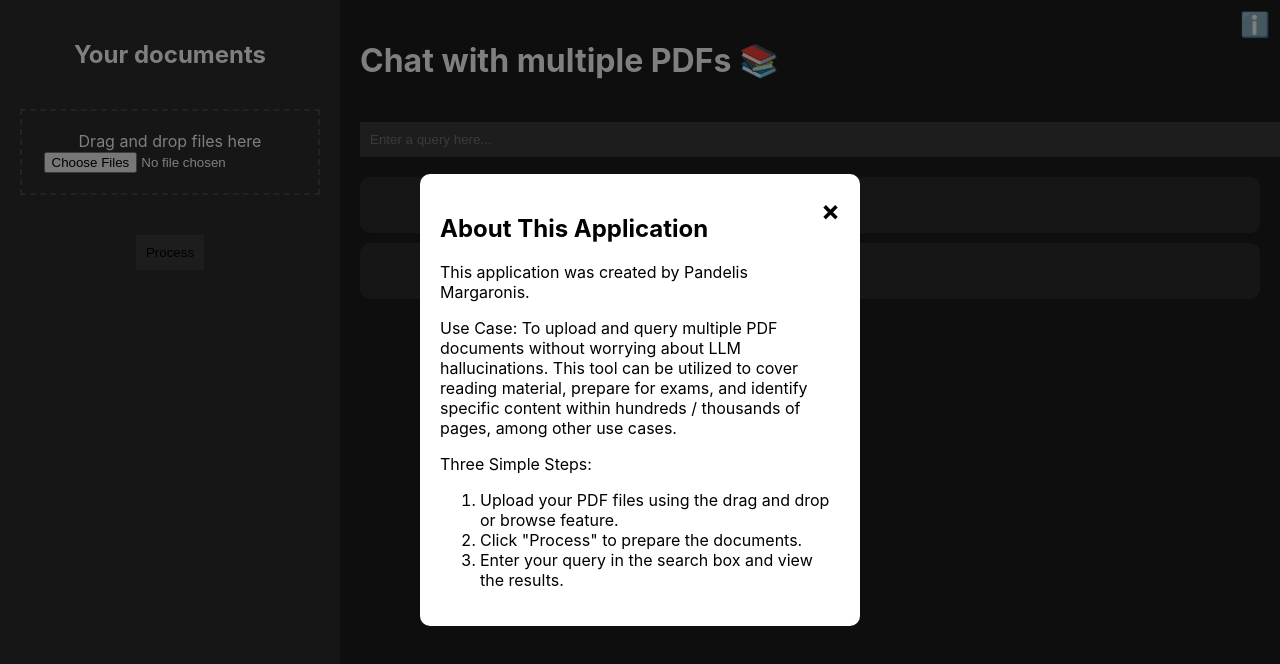
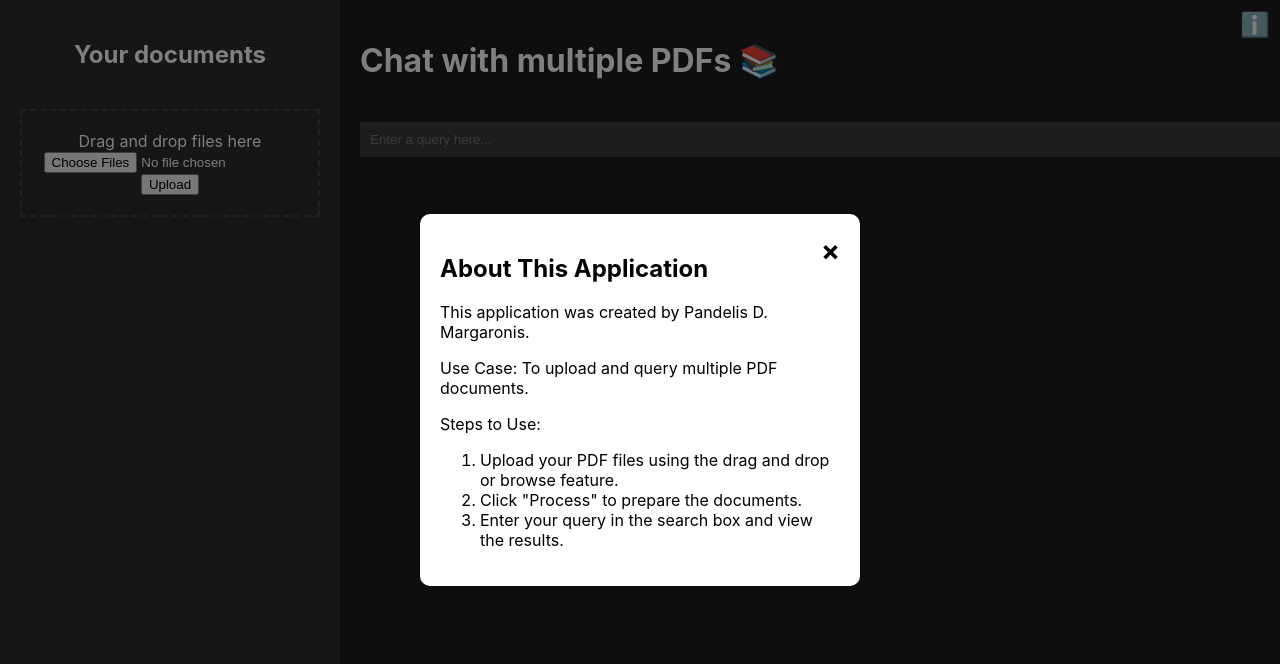
Before and after one commit to pdm21/RAGv1-Full-Stack, a React (Create React App) app in the folder frontend/: page / in a window 1280 px wide. Both pictures are taken after a click on the element "ℹ️". Shown: the top 664 px of the page. Built offline with nearby package versions, Linux system fonts and the light colour scheme.

Commit message:
files successfully uploaded from UI to the S3 bucket

```diff
--- a/frontend/src/App.js
+++ b/frontend/src/App.js
@@ -1,63 +1,89 @@
 import React, { useState } from "react";
+import api from "./api"; // Import the Axios instance
 import "./App.css"; // Make sure to style your components
 
 function App() {
-  // files: An array that holds the uploaded files. Initially, it's an empty array.
-  // showModal: A boolean that controls the visibility of the modal. Initially, it's false.
   const [files, setFiles] = useState([]);
   const [showModal, setShowModal] = useState(false);
-  /*
-  handleFileUpload: This function is triggered when a file is uploaded.
-  It takes the uploaded files from the event, converts them to an array,
-  and updates the files state by adding the newly uploaded files to the existing ones.
-  */
+
   const handleFileUpload = (event) => {
     const uploadedFiles = Array.from(event.target.files);
     setFiles((prevFiles) => [...prevFiles, ...uploadedFiles]);
   };
-  /*
-  handleRemoveFile: This function removes a file from the files
-  array based on its index. It filters out the file at the specified
-  index from the files array.
-  */
+
   const handleRemoveFile = (index) => {
     setFiles((prevFiles) => prevFiles.filter((_, i) => i !== index));
   };
-  /*
-  toggleModal: This function toggles the showModal state between true and false,
-  effectively showing or hiding the modal when called.
-  */
+
   const toggleModal = () => {
     setShowModal(!showModal);
   };
 
+  const handleSubmit = async () => {
+    if (files.length > 0) {
+      const formData = new FormData();
+      files.forEach((file) => {
+        formData.append("file", file);
+      });
+
+      try {
+        const response = await api.post("/uploadfile/", formData, {
+          headers: {
+            "Content-Type": "multipart/form-data",
+          },
+        });
+        console.log(response.data);
+        // Update the list of uploaded files
+        setFiles([]); // Clear files after upload
+      } catch (error) {
+        console.error("Error uploading file:", error);
+      }
+    }
+  };
+
   return (
     <div className="app">
-      {/*
-        Info-Icon in top right corner
-        Provided information on "About this application" and "steps"
-      */}
+      <div className="left-panel">
+        <h2>Your documents</h2>
+        <div className="upload-section">
+          <div className="drop-box">
+            <p>Drag and drop files here</p>
+            <input type="file" onChange={handleFileUpload} multiple />
+            <button onClick={handleSubmit}>Upload</button>
+          </div>
+          <div className="file-list">
+            {files.map((file, index) => (
+              <div className="file-item" key={index}>
+                <p>{file.name}</p>
+                <span>{file.size} bytes</span>
+                <button onClick={() => handleRemoveFile(index)}>X</button>
+              </div>
+            ))}
+          </div>
+        </div>
+      </div>
+      <div className="main-panel">
+        <h1>Chat with multiple PDFs 📚</h1>
+        <input
+          type="text"
+          placeholder="Enter a query here..."
+          className="query-input"
+        />
+        <div className="response-section"></div>
+      </div>
       <div className="info-icon" onClick={toggleModal}>
         ℹ️
       </div>
-      {/* Conditional rendering block for when modal is toggled (on-click) */}
       {showModal && (
         <div className="modal">
           <div className="modal-content">
-            {/* close button to toggle the modal off and close the pop-up */}
             <span className="close-button" onClick={toggleModal}>
               &times;
             </span>
             <h2>About This Application</h2>
-            <p>This application was created by Pandelis Margaronis.</p>
-            <p>
-              Use Case: To upload and query multiple PDF documents without
-              worrying about LLM hallucinations. This tool can be utilized to
-              cover reading material, prepare for exams, and identify specific
-              content within hundreds / thousands of pages, among other use
-              cases.
-            </p>
-            <p>Three Simple Steps:</p>
+            <p>This application was created by Pandelis D. Margaronis.</p>
+            <p>Use Case: To upload and query multiple PDF documents.</p>
+            <p>Steps to Use:</p>
             <ol>
               <li>
                 Upload your PDF files using the drag and drop or browse feature.
@@ -68,43 +94,6 @@ function App() {
           </div>
         </div>
       )}
-
-      <div className="left-panel">
-        <h2>Your documents</h2>
-        <div className="upload-section">
-          <div className="drop-box">
-            <p>Drag and drop files here</p>
-            <p></p>
-            <input type="file" multiple onChange={handleFileUpload} />
-          </div>
-          <div className="file-list">
-            {files.map((file, index) => (
-              <div className="file-item" key={index}>
-                <p>{file.name}</p>
-                <span>{(file.size / 1024).toFixed(1)}KB</span>
-                <button onClick={() => handleRemoveFile(index)}>X</button>
-              </div>
-            ))}
-          </div>
-          <button className="process-button">Process</button>
-        </div>
-      </div>
-      <div className="main-panel">
-        <h1>Chat with multiple PDFs 📚</h1>
-        <input
-          type="text"
-          placeholder="Enter a query here..."
-          className="query-input"
-        />
-        <div className="response-section">
-          <div className="query">
-            <p></p>
-          </div>
-          <div className="response">
-            <p></p>
-          </div>
-        </div>
-      </div>
     </div>
   );
 }
```
